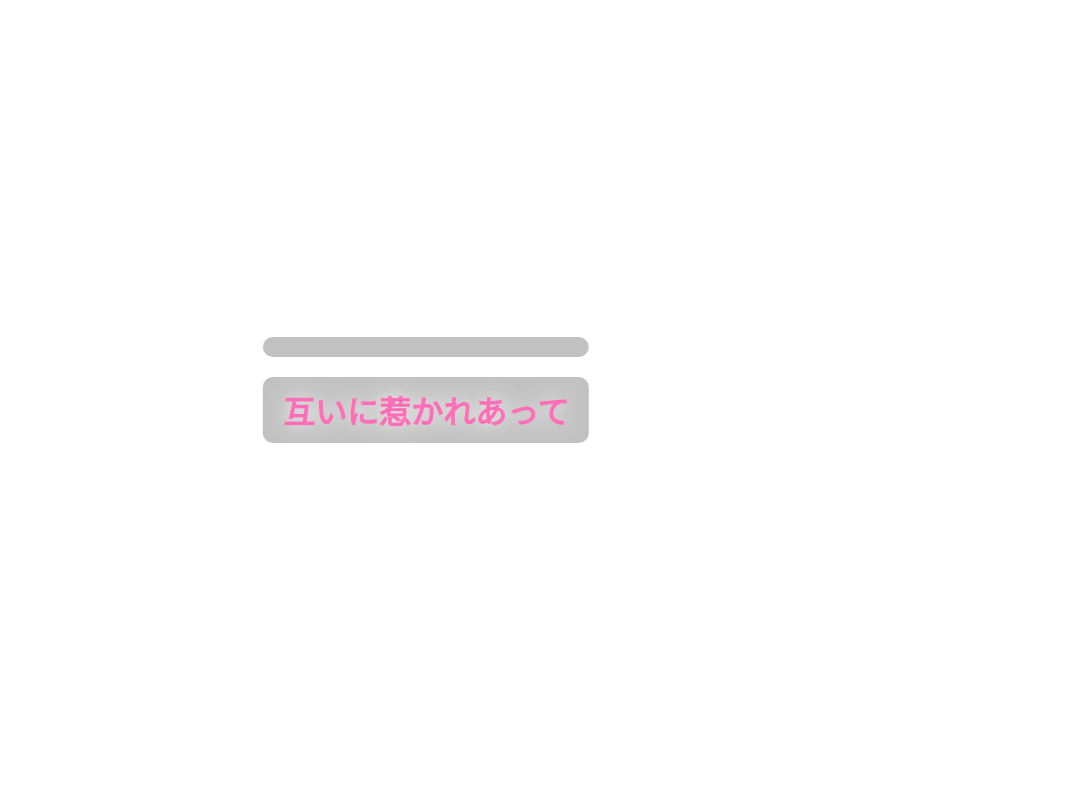
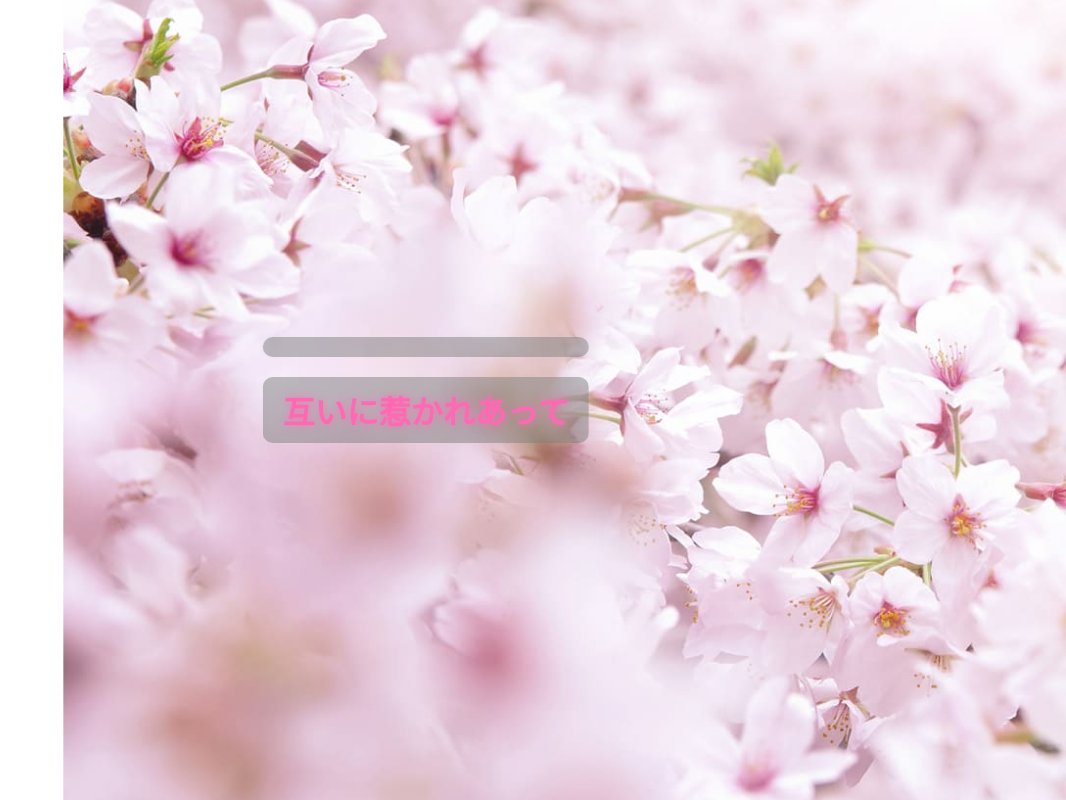
Before and after one commit to akaina0112/bgm, a plain HTML site: page index.html in a window 1280 px wide. Shown: the whole page, without its empty margins (214-1280 px from the left). Drawn offline with Linux system fonts and the light colour scheme.

Commit message:
Update index.html

```diff
--- a/index.html
+++ b/index.html
@@ -8,9 +8,89 @@
 <meta name="description" content="Touhou Little Maid addon">
 <style>
   body {
+    display: flex;
+    justify-content: center;
+    align-items: center;
+    height: 100vh;
     margin: 0;
-    font-family: 'Sawarabi Mincho', sans-serif;
+    font-family: Arial, sans-serif;
+    overflow: hidden; /* スクロールを禁止 */
   }
+
+    /* CSSスライドショー設定 */
+    @keyframes slide1 {
+      0% { opacity: 1; transform: scale(1.2); }
+      10% { opacity: 1; }
+      20% { opacity: 1; }
+      50% { opacity: 1; }
+      60% { opacity: 1; }
+      100% { opacity: 1; transform: scale(1.7); animation: slide2 5s linear forwards; }
+    }
+
+    @keyframes slide2 {
+      0% { opacity: 1; transform: scale(1.7); }
+      10% { opacity: 1; }
+      20% { opacity: 1; }
+      50% { opacity: 1; }
+      60% { opacity: 1; }
+      100% { opacity: 1; transform: scale(1.2); animation: slide1 5s linear forwards; }
+    }
+
+    /* 画像ブロック */
+    #mainimg {
+      clear: left;
+      text-indent: -9999px;
+      position: fixed; /* スクロールしても固定表示させる指定 */
+      top: 0;
+      width: 100%;
+      height: 100%;
+      z-index: -1;
+    }
+
+    /* １枚目 */
+    .slide1 {
+      background-position: center center;
+      background-repeat: no-repeat;
+      background-attachment: fixed;
+      background-size: cover;
+      background-color: #464646;
+      animation-timing-function: linear;
+      animation-duration: 15s; /* 実行する時間。「s」は秒の事。 */
+      animation-iteration-count: infinite; /* 実行する回数。「infinite」は無限に繰り返す意味。 */
+      position: absolute;
+      left: 0;
+      top: 0;
+      width: 100%;
+      height: 100%;
+      animation-fill-mode: both;
+      animation-delay: 1s;
+      background: url(./images/background.jpg) no-repeat center center/cover;
+      animation-name: slide1; /* 上で設定しているキーフレーム（keyframes）の名前 */
+    }
+    /* 2枚目 */
+    .slide2 {
+      background-position: center center;
+      background-repeat: no-repeat;
+      background-attachment: fixed;
+      background-size: cover;
+      background-color: #464646;
+      animation-timing-function: linear;
+      animation-duration: 15s; /* 実行する時間。「s」は秒の事。 */
+      animation-iteration-count: infinite; /* 実行する回数。「infinite」は無限に繰り返す意味。 */
+      position: absolute;
+      left: 0;
+      top: 0;
+      width: 100%;
+      height: 100%;
+      animation-fill-mode: both;
+      animation-delay: 1s;
+      background: url(./images/background2.jpg) no-repeat center center/cover;
+      animation-name: slide2; /* 上で設定しているキーフレーム（keyframes）の名前 */
+    }
+
+@keyframes slideBackground {
+  0%, 10%, 20%, 30%, 40%, 50%, 60%, 100%  { opacity: 1; transform: scale(1.7); }
+}
 
   .text-container {
     position: fixed;
@@ -35,20 +115,6 @@
     border-radius: 10px;
   }
 
-  @keyframes shine {
-    0% {
-      opacity: 0.5;
-      text-shadow: 0 0 20px rgba(255, 255, 255, 0.5);
-    }
-    50% {
-      opacity: 1;
-      text-shadow: 0 0 20px rgba(255, 255, 255, 1);
-    }
-    100% {
-      opacity: 0.5;
-      text-shadow: 0 0 20px rgba(255, 255, 255, 0.5);
-    }
-  }
 
   @keyframes fadeIn {
     from {
@@ -59,41 +125,7 @@
     }
   }
 
-  #container {
-    width: 100%;
-    height: 100%;
-    overflow: hidden;
-    position: relative;
-  }
 
-  .slide1, .slide2 {
-    position: absolute;
-    top: 0;
-    left: 0;
-    width: 100%;
-    height: 100%;
-    opacity: 0;
-    background-size: cover;
-    background-position: center;
-    animation: slide 10s linear infinite;
-  }
-
-  .slide1 {
-    background-image: url('images/background.jpg');
-  }
-
-  .slide2 {
-    background-image: url('images/background2.jpg');
-  }
-
-  @keyframes slide {
-    0%, 20% {
-      opacity: 1;
-    }
-    25%, 100% {
-      opacity: 0;
-    }
-  }
 </style>
 </head>
 
@@ -102,14 +134,31 @@
   <div class="text"></div>
 </div>
 
-<div id="container">
-  <div class="slide1"></div>
-  <div class="slide2"></div>
-</div>
+  <div id="background"></div>
 
 <script>
   document.addEventListener('DOMContentLoaded', function() {
+      // JavaScriptで要素を作成する
+  const container = document.createElement('div');
+  container.id = 'container';
+
+  const mainimg = document.createElement('aside');
+  mainimg.id = 'mainimg';
+
+  const slide1 = document.createElement('div');
+  slide1.classList.add('slide1');
+  slide1.textContent = 'slide1';
+  const slide2 = document.createElement('div');
+  slide2.classList.add('slide2');
+  slide2.textContent = 'slide2';
+
+  mainimg.appendChild(slide1);
+  mainimg.appendChild(slide2);
+  container.appendChild(mainimg);
+  document.body.appendChild(container);
+
     const textContainer = document.querySelector('.text-container');
+
     const texts = [
       '互いに惹かれあって',
       '僕達は出会ってしまう',
@@ -170,29 +219,28 @@
     document.body.addEventListener('click', startTextAnimation);
     startTextAnimation(); // 最初のテキストを表示する
 
-    function switchSlide() {
-      const slide1 = document.querySelector('.slide1');
-      const slide2 = document.querySelector('.slide2');
+  function switchSlide() {
+    slide1.style.opacity = '1'; // 初期状態でslide1を表示
 
-      slide1.style.opacity = '1';
-      slide1.style.animation = 'slide 10s linear infinite';
+    slide1.addEventListener('animationend', function() {
+      // slide1のアニメーションが終了したら、次の画像（slide2）へ切り替える
+      slide1.style.opacity = '0'; // 現在の画像をフェードアウトさせる
+      slide2.style.opacity = '1'; // 次の画像をフェードインさせる
+      slide1.style.animation = 'none'; // アニメーションをリセット
+      slide2.style.animation = 'slide2 5s linear forwards'; // slide2のアニメーションを開始
+    });
 
-      slide1.addEventListener('animationend', function() {
-        slide1.style.opacity = '0';
-        slide1.style.animation = 'none';
-        slide2.style.opacity = '1';
-        slide2.style.animation = 'slide 10s linear infinite';
-      });
+    slide2.addEventListener('animationend', function() {
+      // slide2のアニメーションが終了したら、次の画像（slide1）へ切り替える
+      slide2.style.opacity = '0'; // 現在の画像をフェードアウトさせる
+      slide1.style.opacity = '1'; // 次の画像をフェードインさせる
+      slide2.style.animation = 'none'; // アニメーションをリセット
+      slide1.style.animation = 'slide1 5s linear forwards'; // slide1のアニメーションを開始
+    });
 
-      slide2.addEventListener('animationend', function() {
-        slide2.style.opacity = '0';
-        slide2.style.animation = 'none';
-        slide1.style.opacity = '1';
-        slide1.style.animation = 'slide 10s linear infinite';
-      });
-    }
-
-    switchSlide(); // スライドショーのアニメーションを開始する
+    // 初期アニメーションを開始
+    slide1.style.animation = 'slide1 5s linear forwards';
+  }
   });
 </script>
 
```
